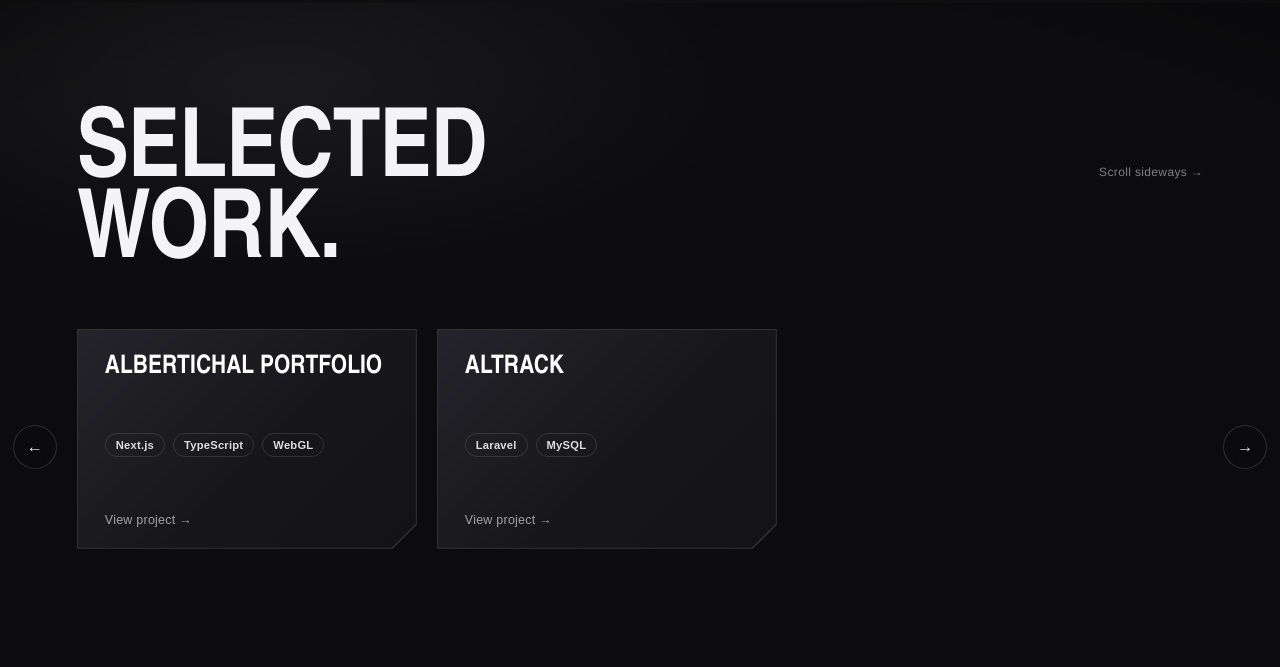
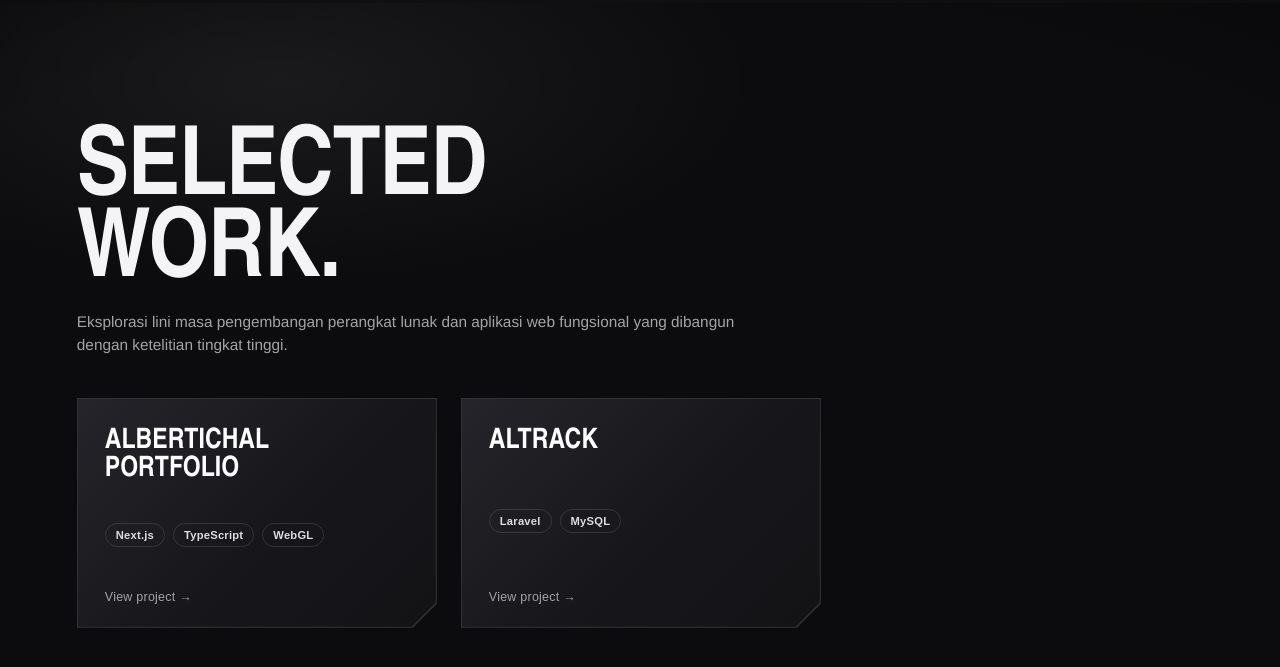
Before and after one commit to Albertichal/Portofolio, a Next.js app: page / in a window 1280 px wide. Shown: the part 5103-5770 px from the top of the page. Built offline with nearby package versions, Linux system fonts and the light colour scheme.

Commit message:
update slide 4

```diff
--- a/app/Slide4.tsx
+++ b/app/Slide4.tsx
@@ -8,12 +8,10 @@
     id: string;
     name: string;
     stack: string[];
-    domain: string; // link domain live
-    readme: string; // deskripsi singkat: web ini apa
+    domain: string;
+    readme: string;
 };
 
-// Tinggal tambah item baru di sini kalau project makin banyak —
-// track otomatis jadi scrollable ke samping.
 const PROJECTS: Project[] = [
     {
         id: "albertichal",
@@ -33,80 +31,22 @@
     },
 ];
 
-/**
- * Bikin markup path jaring untuk efek "web burst" saat card diklik.
- * Sengaja versi statis (tidak animasi per-path seperti preloader) karena
- * gerakannya dibawa oleh scale-in di CSS (.s4-web), bukan stroke-draw.
- */
-function buildWebPaths(spokes = 16, rings = 6, R = 100) {
-    const ring = (r: number) =>
-        Array.from({ length: spokes }, (_, i) => {
-            const a = (i / spokes) * Math.PI * 2 - Math.PI / 2;
-            return [Math.cos(a) * r, Math.sin(a) * r];
-        });
-    const f = (n: number) => n.toFixed(2);
-    const d: string[] = [];
-
-    ring(R).forEach(([x, y]) => d.push(`M0 0L${f(x)} ${f(y)}`));
-    for (let k = 1; k <= rings; k++) {
-        const p = ring((R * k) / rings);
-        let s = `M${f(p[0][0])} ${f(p[0][1])}`;
-        for (let i = 1; i <= spokes; i++) {
-            const a = p[i % spokes];
-            s += `L${f(a[0])} ${f(a[1])}`;
-        }
-        d.push(s);
-    }
-    return d.map((p) => `<path d="${p}"/>`).join("");
-}
-
 export default function Slide4() {
     const titleRef = useRef<HTMLHeadingElement>(null);
     const trackRef = useRef<HTMLDivElement>(null);
-    const webPathsRef = useRef<SVGGElement>(null);
     useFitTitle(titleRef);
 
     const [activeId, setActiveId] = useState<string | null>(null);
-    const [origin, setOrigin] = useState({ x: "50%", y: "50%" });
     const active = PROJECTS.find((p) => p.id === activeId) || null;
 
-    // Isi jaring sekali di awal (dipakai ulang tiap overlay dibuka)
-    useEffect(() => {
-        if (webPathsRef.current) {
-            webPathsRef.current.innerHTML = buildWebPaths();
-        }
-    }, []);
-
-    // Kunci scroll halaman + tombol Escape saat overlay terbuka
     useEffect(() => {
         if (!active) return;
-        const prevOverflow = document.body.style.overflow;
-        document.body.style.overflow = "hidden";
         const onKey = (e: KeyboardEvent) => {
             if (e.key === "Escape") setActiveId(null);
         };
         window.addEventListener("keydown", onKey);
-        return () => {
-            document.body.style.overflow = prevOverflow;
-            window.removeEventListener("keydown", onKey);
-        };
+        return () => window.removeEventListener("keydown", onKey);
     }, [active]);
-
-    function openProject(e: React.MouseEvent<HTMLButtonElement>, id: string) {
-        const r = e.currentTarget.getBoundingClientRect();
-        // titik tengah card = titik asal "ledakan" jaring
-        setOrigin({
-            x: `${r.left + r.width / 2}px`,
-            y: `${r.top + r.height / 2}px`,
-        });
-        setActiveId(id);
-    }
-
-    function scrollTrack(dir: 1 | -1) {
-        const el = trackRef.current;
-        if (!el) return;
-        el.scrollBy({ left: dir * el.clientWidth * 0.8, behavior: "smooth" });
-    }
 
     return (
         <section className="s4" aria-labelledby="s4-title">
@@ -114,36 +54,31 @@
 
             <div className="s4-inner">
                 <div className="s4-head">
+                    <div className="s4-title-wrap">
                         <h2 id="s4-title" ref={titleRef} className="s4-title">
                             <span>Selected</span>
                             <span>Work.</span>
                         </h2>
-                    <p className="s4-hint">Scroll sideways →</p>
+                        <p className="s4-subtitle">
+                            Eksplorasi lini masa pengembangan perangkat lunak dan aplikasi web fungsional yang dibangun dengan ketelitian tingkat tinggi.
+                        </p>
+                    </div>
                 </div>
 
                 <div className="s4-track-wrap">
+                    <div ref={trackRef} className="s4-track" role="list">
+                        {PROJECTS.map((prop) => (
                             <button
-                        type="button"
-                        className="s4-nav s4-nav-prev"
-                        onClick={() => scrollTrack(-1)}
-                        aria-label="Project sebelumnya"
-                    >
-                        ←
-                    </button>
-
-                    <div ref={trackRef} className="s4-track" role="list">
-                        {PROJECTS.map((p) => (
-                            <button
-                                key={p.id}
+                                key={prop.id}
                                 type="button"
                                 role="listitem"
                                 className="s4-card"
-                                onClick={(e) => openProject(e, p.id)}
+                                onClick={() => setActiveId(prop.id)}
                                 aria-haspopup="dialog"
                             >
-                                <span className="s4-card-name">{p.name}</span>
+                                <span className="s4-card-name">{prop.name}</span>
                                 <span className="s4-card-stack">
-                                    {p.stack.map((s) => (
+                                    {prop.stack.map((s) => (
                                         <span key={s} className="s4-chip">
                                             {s}
                                         </span>
@@ -153,33 +88,19 @@
                             </button>
                         ))}
                     </div>
-
-                    <button
-                        type="button"
-                        className="s4-nav s4-nav-next"
-                        onClick={() => scrollTrack(1)}
-                        aria-label="Project berikutnya"
-                    >
-                        →
-                    </button>
                 </div>
             </div>
 
-            {/* Overlay detail project — jaring "meledak" dari titik klik, lalu panel muncul */}
+            {/* Overlay Detail Project */}
             <div
                 className={`s4-overlay ${active ? "is-open" : ""}`}
                 role="dialog"
                 aria-modal="true"
                 aria-hidden={!active}
                 aria-label={active?.name}
-                style={{ "--ox": origin.x, "--oy": origin.y } as React.CSSProperties}
             >
-                <div className="s4-web" aria-hidden="true">
-                    <svg viewBox="-100 -100 200 200" preserveAspectRatio="xMidYMid slice">
-                        <g ref={webPathsRef} />
-                    </svg>
-                </div>
-
+                {active && (
+                    <div className="s4-panel">
                         <button
                             type="button"
                             className="s4-close"
@@ -189,9 +110,7 @@
                             ✕
                         </button>
 
-                {active && (
-                    <div className="s4-panel">
-                        <p className="s4-panel-tag">Project</p>
+                        <p className="s4-panel-tag">Project Overview</p>
                         <h3 className="s4-panel-title">{active.name}</h3>
                         <div className="s4-panel-stack">
                             {active.stack.map((s) => (
@@ -213,6 +132,6 @@
                     </div>
                 )}
             </div>
-        </section >
+        </section>
     );
 }
--- a/app/slide4.css
+++ b/app/slide4.css
@@ -9,6 +9,9 @@
     background: #0c0c0e;
     color: var(--ink);
     font-family: var(--text);
+    display: flex;
+    flex-direction: column;
+    justify-content: center;
 }
 
 .s4-bg {
@@ -19,16 +22,16 @@
 }
 
 .s4-inner {
-    padding: clamp(96px, 14vh, 140px) 0 140px;
+    padding: 60px 0 80px;
 }
 
 .s4-head {
-    display: flex;
-    align-items: baseline;
-    justify-content: space-between;
-    gap: 16px;
     padding: 0 6vw;
-    margin-bottom: clamp(28px, 6vh, 56px);
+    margin-bottom: clamp(24px, 4vh, 40px);
+}
+
+.s4-title-wrap {
+    max-width: 700px;
 }
 
 .s4-title {
@@ -36,7 +39,7 @@
     flex-direction: column;
     font-family: var(--display);
     font-weight: 900;
-    font-size: 60px;
+    font-size: clamp(3rem, 6vw, 5.5rem);
     line-height: 0.85;
     letter-spacing: -0.01em;
     text-transform: uppercase;
@@ -47,11 +50,11 @@
     width: max-content;
 }
 
-.s4-hint {
-    font-size: 0.75rem;
-    letter-spacing: 0.03em;
-    opacity: 0.5;
-    white-space: nowrap;
+.s4-subtitle {
+    margin-top: 14px;
+    font-size: clamp(0.9rem, 1.2vw, 1.05rem);
+    line-height: 1.5;
+    opacity: 0.65;
 }
 
 
@@ -63,53 +66,15 @@
 
 .s4-track {
     display: flex;
-    gap: 20px;
+    gap: 24px;
     overflow-x: auto;
     scroll-snap-type: x mandatory;
-    padding: 4px 6vw 20px;
+    padding: 10px 6vw 24px;
     scrollbar-width: none;
 }
 
 .s4-track::-webkit-scrollbar {
     display: none;
-}
-
-.s4-nav {
-    position: absolute;
-    top: 50%;
-    translate: 0 -50%;
-    z-index: 2;
-    width: 44px;
-    height: 44px;
-    border-radius: 50%;
-    border: 1px solid var(--line);
-    background: rgba(12, 12, 14, 0.8);
-    backdrop-filter: blur(4px);
-    color: var(--ink);
-    font-size: 1rem;
-    cursor: pointer;
-    display: none;
-    align-items: center;
-    justify-content: center;
-    transition: background 0.25s ease, transform 0.2s ease;
-}
-
-.s4-nav:hover {
-    background: rgba(244, 244, 246, 0.14);
-}
-
-.s4-nav-prev {
-    left: 1vw;
-}
-
-.s4-nav-next {
-    right: 1vw;
-}
-
-@media (min-width: 900px) {
-    .s4-nav {
-        display: flex;
-    }
 }
 
 
@@ -120,14 +85,14 @@
     position: relative;
     isolation: isolate;
     flex: 0 0 auto;
-    width: min(78vw, 340px);
-    min-height: 220px;
+    width: min(80vw, 360px);
+    min-height: 230px;
     scroll-snap-align: start;
     display: flex;
     flex-direction: column;
     justify-content: space-between;
     text-align: left;
-    padding: 26px 28px 22px;
+    padding: 30px 28px 24px;
     background: rgba(244, 244, 246, 0.16);
     border: none;
     cursor: pointer;
@@ -153,7 +118,7 @@
 .s4-card-name {
     font-family: var(--display);
     font-weight: 900;
-    font-size: clamp(1.4rem, 2vw, 1.9rem);
+    font-size: clamp(1.5rem, 2.2vw, 2rem);
     line-height: 1;
     text-transform: uppercase;
 }
@@ -183,7 +148,7 @@
 }
 
 
-/* ===== OVERLAY DETAIL ===== */
+/* ===== OVERLAY DETAIL & PANEL ===== */
 
 .s4-overlay {
     position: fixed;
@@ -191,126 +156,94 @@
     z-index: 30;
     pointer-events: none;
     opacity: 0;
+    transition: opacity 0.3s ease;
 }
 
 .s4-overlay.is-open {
     pointer-events: auto;
     opacity: 1;
+    background: rgba(0, 0, 0, 0.65);
+    backdrop-filter: blur(4px);
 }
 
-.s4-web {
+
+/* Box Pembungkus Konten (Panel) */
+
+.s4-panel {
+    --cut: 20px;
     position: fixed;
-    left: var(--ox, 50%);
-    top: var(--oy, 50%);
-    width: 160vmax;
-    height: 160vmax;
-    translate: -50% -50%;
-    transform-origin: 50% 50%;
-    scale: 0;
+    top: 50%;
+    left: 50%;
+    translate: -50% calc(-50% + 16px);
+    z-index: 32;
+    width: min(88vw, 540px);
+    display: flex;
+    flex-direction: column;
+    padding: 38px 34px;
+    background: rgba(15, 15, 18, 0.96);
+    border: 1px solid var(--line);
+    backdrop-filter: blur(12px);
+    clip-path: polygon(0 0, 100% 0, 100% calc(100% - var(--cut)), calc(100% - var(--cut)) 100%, 0 100%);
     opacity: 0;
+    isolation: isolate;
 }
 
-.s4-overlay.is-open .s4-web {
-    animation: s4WebIn 0.6s cubic-bezier(0.2, 0.8, 0.2, 1) forwards;
+.s4-overlay.is-open .s4-panel {
+    animation: s4PanelIn 0.45s cubic-bezier(0.2, 0.8, 0.2, 1) forwards;
 }
 
-@keyframes s4WebIn {
+@keyframes s4PanelIn {
     0% {
-        scale: 0;
         opacity: 0;
-    }
-    55% {
-        opacity: 1;
+        scale: 0.9;
+        translate: -50% calc(-50% + 24px);
     }
     100% {
+        opacity: 1;
         scale: 1;
-        opacity: 1;
+        translate: -50% -50%;
     }
 }
 
-.s4-web svg {
-    width: 100%;
-    height: 100%;
-    background: rgba(8, 8, 10, 0.96);
-    border-radius: 50%;
-}
 
-.s4-web path {
-    fill: none;
-    stroke: var(--line);
-    stroke-width: 1;
-    vector-effect: non-scaling-stroke;
-}
+/* Tombol Close di dalam Pojok Kanan Atas Box */
 
 .s4-close {
-    position: fixed;
-    top: 20px;
-    right: 20px;
-    z-index: 32;
-    width: 40px;
-    height: 40px;
+    position: absolute;
+    top: 18px;
+    right: 18px;
+    z-index: 33;
+    width: 36px;
+    height: 36px;
     border-radius: 50%;
     border: 1px solid var(--line);
-    background: transparent;
+    background: rgba(255, 255, 255, 0.05);
     color: var(--ink);
-    font-size: 1rem;
+    font-size: 0.9rem;
     cursor: pointer;
-    opacity: 0;
-    transition: background 0.2s ease;
-}
-
-.s4-overlay.is-open .s4-close {
-    animation: s4FadeIn 0.4s ease forwards;
-    animation-delay: 0.35s;
+    display: flex;
+    align-items: center;
+    justify-content: center;
+    transition: background 0.2s ease, transform 0.2s ease;
 }
 
 .s4-close:hover {
-    background: rgba(244, 244, 246, 0.12);
-}
-
-.s4-panel {
-    position: fixed;
-    inset: 0;
-    z-index: 31;
-    display: flex;
-    flex-direction: column;
-    justify-content: center;
-    max-width: 640px;
-    margin: 0 auto;
-    padding: 0 6vw;
-    opacity: 0;
-    translate: 0 12px;
-}
-
-.s4-overlay.is-open .s4-panel {
-    animation: s4PanelIn 0.5s cubic-bezier(0.2, 0.8, 0.2, 1) forwards;
-    animation-delay: 0.32s;
-}
-
-@keyframes s4FadeIn {
-    to {
-        opacity: 1;
-    }
-}
-
-@keyframes s4PanelIn {
-    to {
-        opacity: 1;
-        translate: 0 0;
-    }
+    background: rgba(244, 244, 246, 0.15);
+    transform: scale(1.05);
 }
 
 .s4-panel-tag {
-    font-size: 0.8rem;
+    font-size: 0.75rem;
     opacity: 0.55;
-    letter-spacing: 0.03em;
+    letter-spacing: 0.05em;
+    text-transform: uppercase;
 }
 
 .s4-panel-title {
-    margin-top: 8px;
+    margin-top: 6px;
     font-family: var(--display);
     font-weight: 900;
-    font-size: clamp(2.2rem, 5vw, 3.6rem);
+    font-size: clamp(2.2rem, 4.5vw, 3.2rem);
     line-height: 0.95;
     text-transform: uppercase;
 }
@@ -319,19 +252,19 @@
     display: flex;
     flex-wrap: wrap;
     gap: 8px;
-    margin-top: 20px;
+    margin-top: 18px;
 }
 
 .s4-panel-readme {
     margin-top: 20px;
-    max-width: 46ch;
     font-size: 0.95rem;
-    line-height: 1.55;
-    opacity: 0.85;
+    line-height: 1.6;
+    opacity: 0.8;
 }
 
 .s4-panel-link {
     display: inline-block;
+    width: max-content;
     margin-top: 26px;
     font-size: 0.9rem;
     font-weight: 700;
@@ -341,21 +274,16 @@
 }
 
 @media (prefers-reduced-motion: reduce) {
-    .s4-web,
-    .s4-close,
     .s4-panel {
         animation: none !important;
         opacity: 1 !important;
         scale: 1 !important;
-        translate: 0 !important;
     }
 }
 
 @media (max-width: 899px) {
     .s4-head {
-        flex-direction: column;
-        align-items: flex-start;
-        gap: 6px;
+        padding: 0 5vw;
     }
     .s4-card {
         width: 82vw;
```
Also changed, not shown: 1 other file (tests, documents, lock files or other folders). Lines whose indentation alone changed are shown as unchanged.
